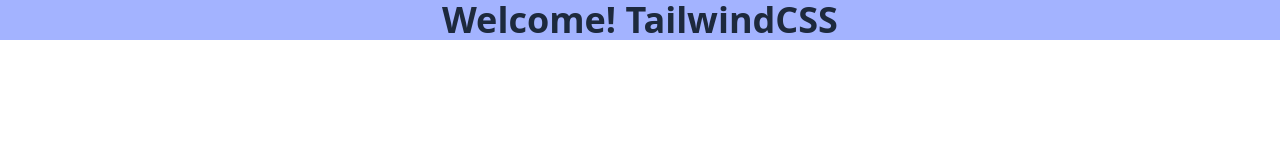
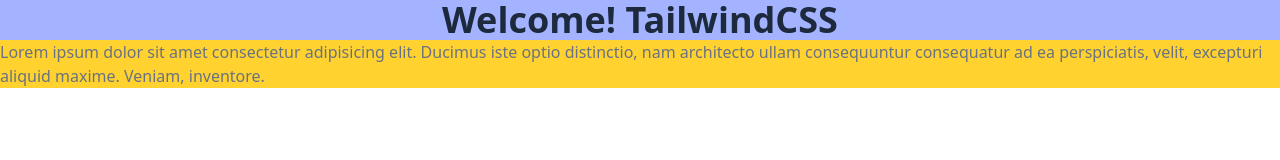
Before and after one commit to ak-shuvo163/tailwindCSS_Project, a website built with Vite: page index.html in a window 1280 px wide. Built offline with nearby package versions, Linux system fonts and the light colour scheme.

Commit message:
second commit

```diff
--- a/index.html
+++ b/index.html
@@ -8,5 +8,6 @@
 </head>
 <body>
     <h1 class="text-4xl font-bold text-slate-800 text-center bg-indigo-300">Welcome! TailwindCSS</h1>
+    <p class="bg-amber-300 text-gray-500">Lorem ipsum dolor sit amet consectetur adipisicing elit. Ducimus iste optio distinctio, nam architecto ullam consequuntur consequatur ad ea perspiciatis, velit, excepturi aliquid maxime. Veniam, inventore.</p>
 </body>
 </html>
```
Also changed, not shown: dist/output.css.
